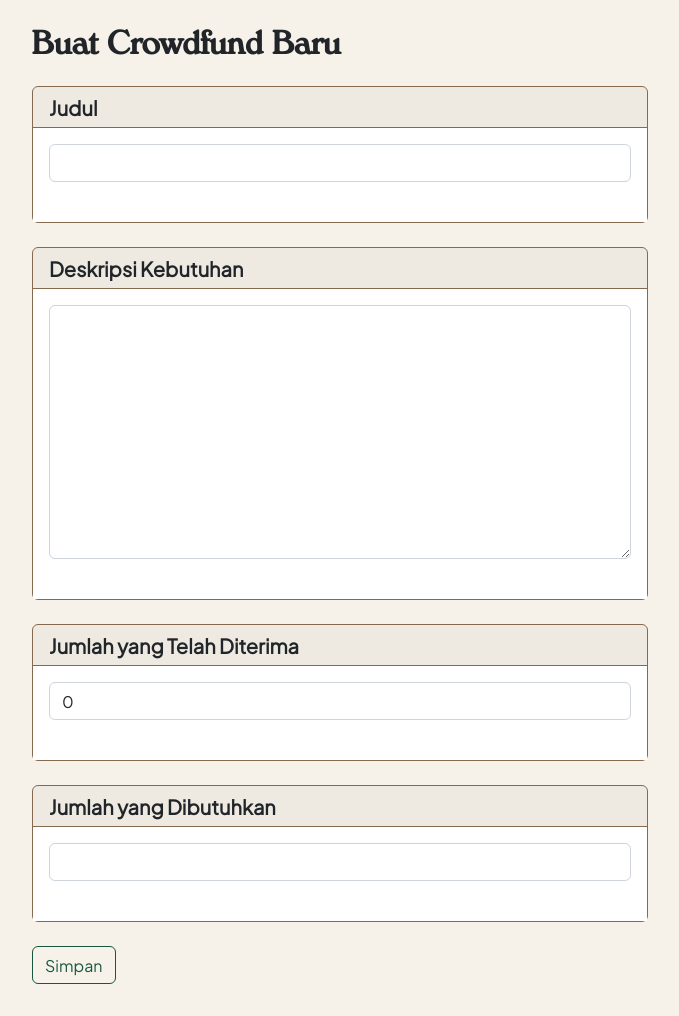
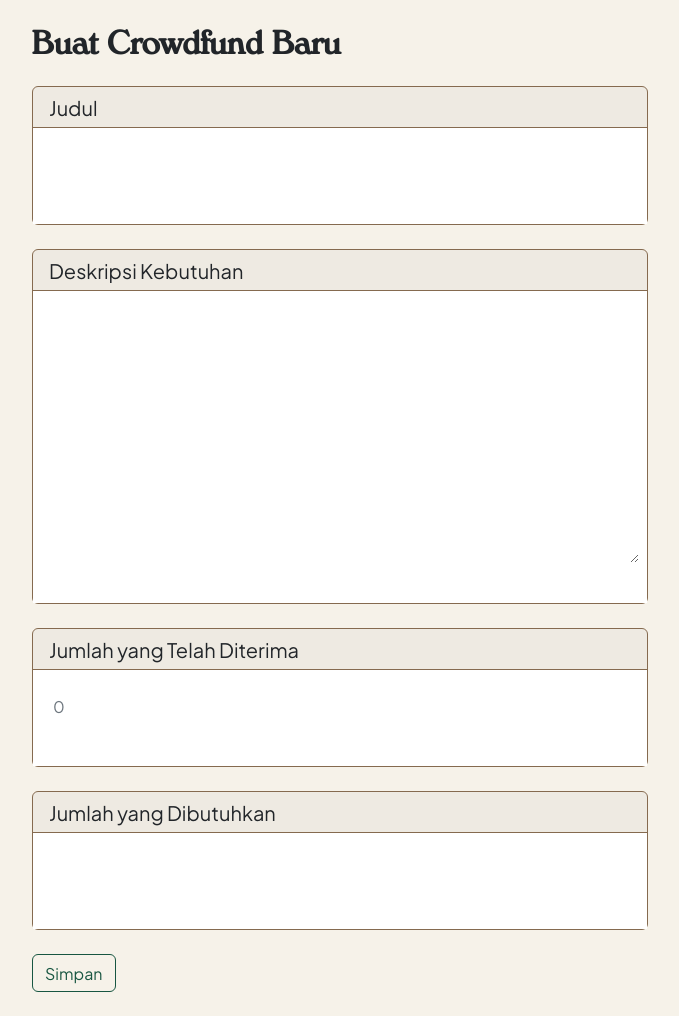
Before and after one commit to KristoJeremy/Sayang-Dibuang-Web, a Django app: page /crowdfundings/create/ in a window 1280 px wide. Shown: the part 67-1083 px from the top of the page, without its empty margins (300-979 px from the left). Before the commit the page ends 1051 px from the top, so only its background shows below. Run offline with Django 4.2, Linux system fonts and the light colour scheme; the visitor is signed in with stand-in values (Sample User, id 1).

Commit message:
Add styles to form page

```diff
--- a/crowdfunding/forms.py
+++ b/crowdfunding/forms.py
@@ -17,7 +17,9 @@ class CrowdfundForm(forms.ModelForm):
     def __init__(self, *args, **kwargs):
         super().__init__(*args, **kwargs)
         for visible in self.visible_fields():
-            visible.field.widget.attrs["class"] = "form-control mb-4"
+            visible.field.widget.attrs[
+                "class"
+            ] = "form-control mb-4 border-0 py-2 text-secondary"
 
     def clean_target(self):
         received = self.cleaned_data["received"]
--- a/crowdfunding/templates/crowdfund_form.html
+++ b/crowdfunding/templates/crowdfund_form.html
@@ -25,8 +25,8 @@
     {% csrf_token %}
     {% for field in form %}
       <div class="card bg-sand my-4 border-brown">
-        <label class="h5 fw-bold card-header border-brown">{{ field.label }}</label>
-        <div class="card-body bg-white">
+        <label class="h5 card-header border-brown">{{ field.label }}</label>
+        <div class="card-body bg-white px-2">
           {{ field }}
         </div>
       </div>
```
